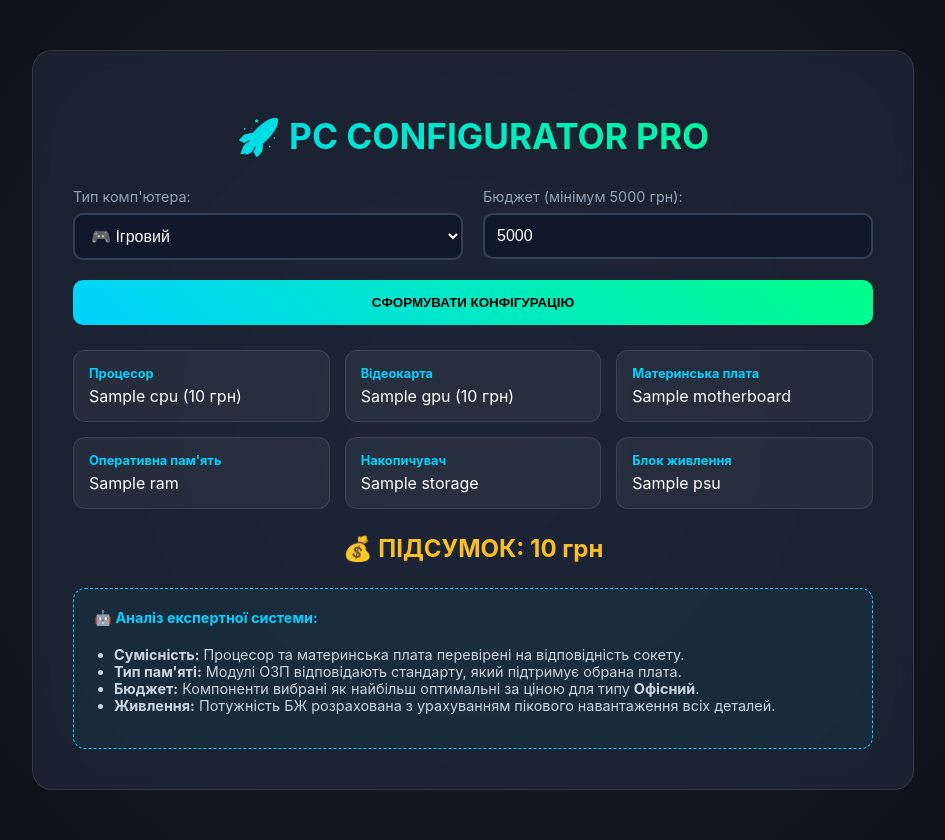
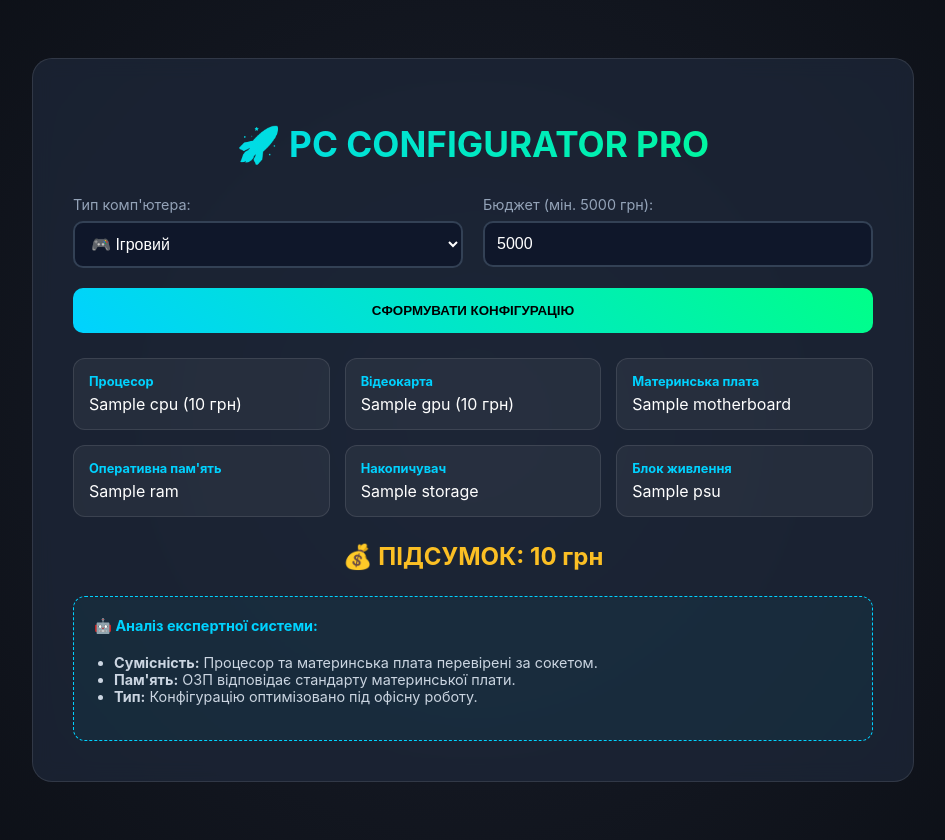
Before and after one commit to Larysa2007/pc-builder, a Django app: template configurator/templates/home.html in a window 1280 px wide. Shown: the whole page, without its empty margins (167-1112 px from the left). Run offline with Django 5.2, Linux system fonts and the light colour scheme; the template is opened without the code that fills it: most values are stand-ins (such as "Sample title", 1, 10 or a date in 2020).

Commit message:
Видалила червону рамку та оновила текст бюджету

```diff
--- a/configurator/templates/home.html
+++ b/configurator/templates/home.html
@@ -134,7 +134,7 @@
         </div>
 
         <div class="group">
-            <label>Бюджет (мінімум 5000 грн):</label>
+            <label>Бюджет (мін. 5000 грн):</label>
             <input type="number" name="budget" min="5000"
                    value="{{ selected_budget|default:5000 }}"
                    placeholder="від 5000 грн" required>
@@ -158,10 +158,9 @@
         <div class="explanation-box">
             <h4>🤖 Аналіз експертної системи:</h4>
             <ul>
-                <li><b>Сумісність:</b> Процесор та материнська плата перевірені на відповідність сокету.</li>
-                <li><b>Тип пам'яті:</b> Модулі ОЗП відповідають стандарту, який підтримує обрана плата.</li>
-                <li><b>Бюджет:</b> Компоненти вибрані як найбільш оптимальні за ціною для типу <b>{% if selected_type == 'gaming' %}Ігровий{% else %}Офісний{% endif %}</b>.</li>
-                <li><b>Живлення:</b> Потужність БЖ розрахована з урахуванням пікового навантаження всіх деталей.</li>
+                <li><b>Сумісність:</b> Процесор та материнська плата перевірені за сокетом.</li>
+                <li><b>Пам'ять:</b> ОЗП відповідає стандарту материнської плати.</li>
+                <li><b>Тип:</b> Конфігурацію оптимізовано під {% if selected_type == 'gaming' %}ігрові навантаження{% else %}офісну роботу{% endif %}.</li>
             </ul>
         </div>
     {% endif %}
```
